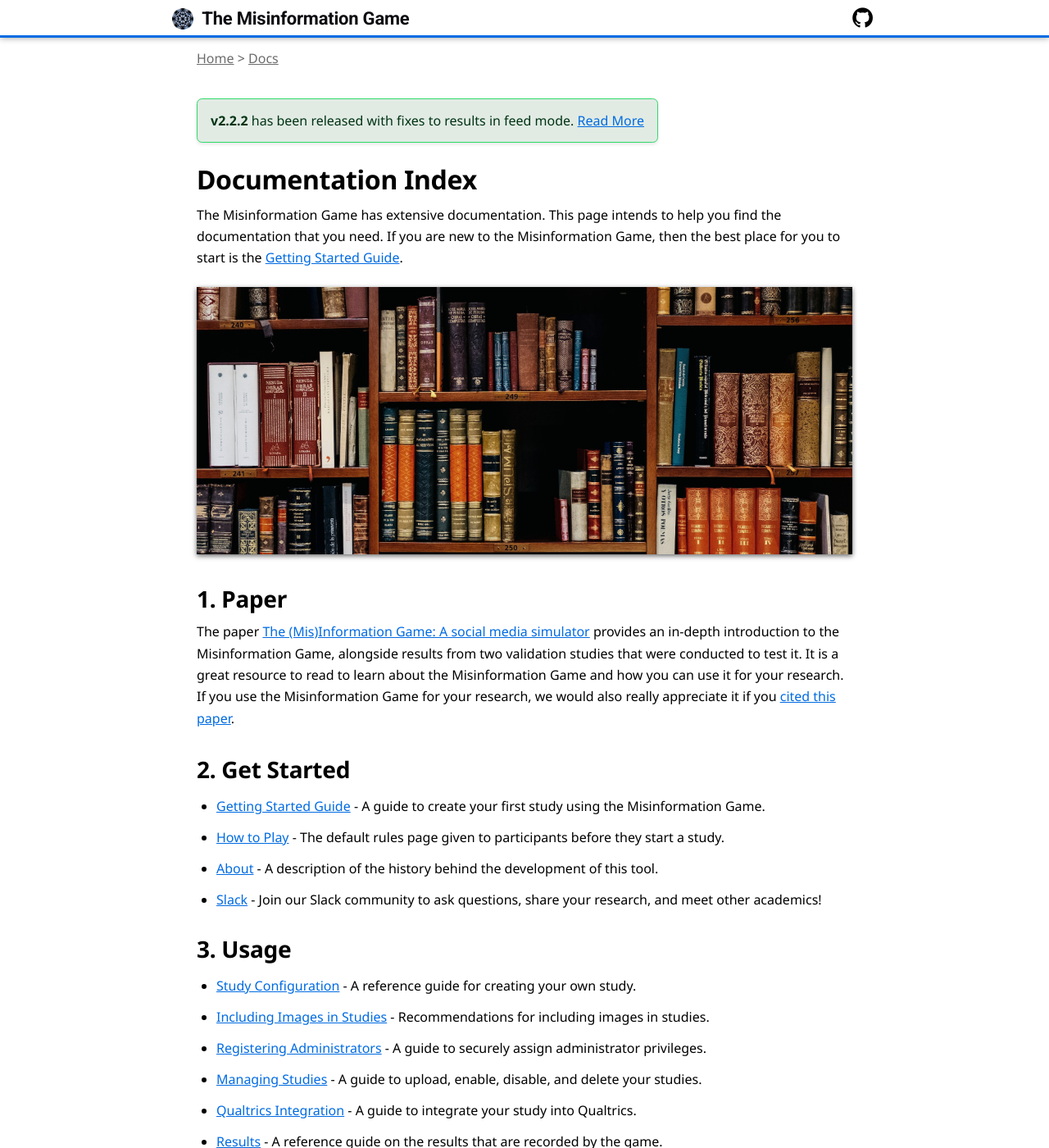
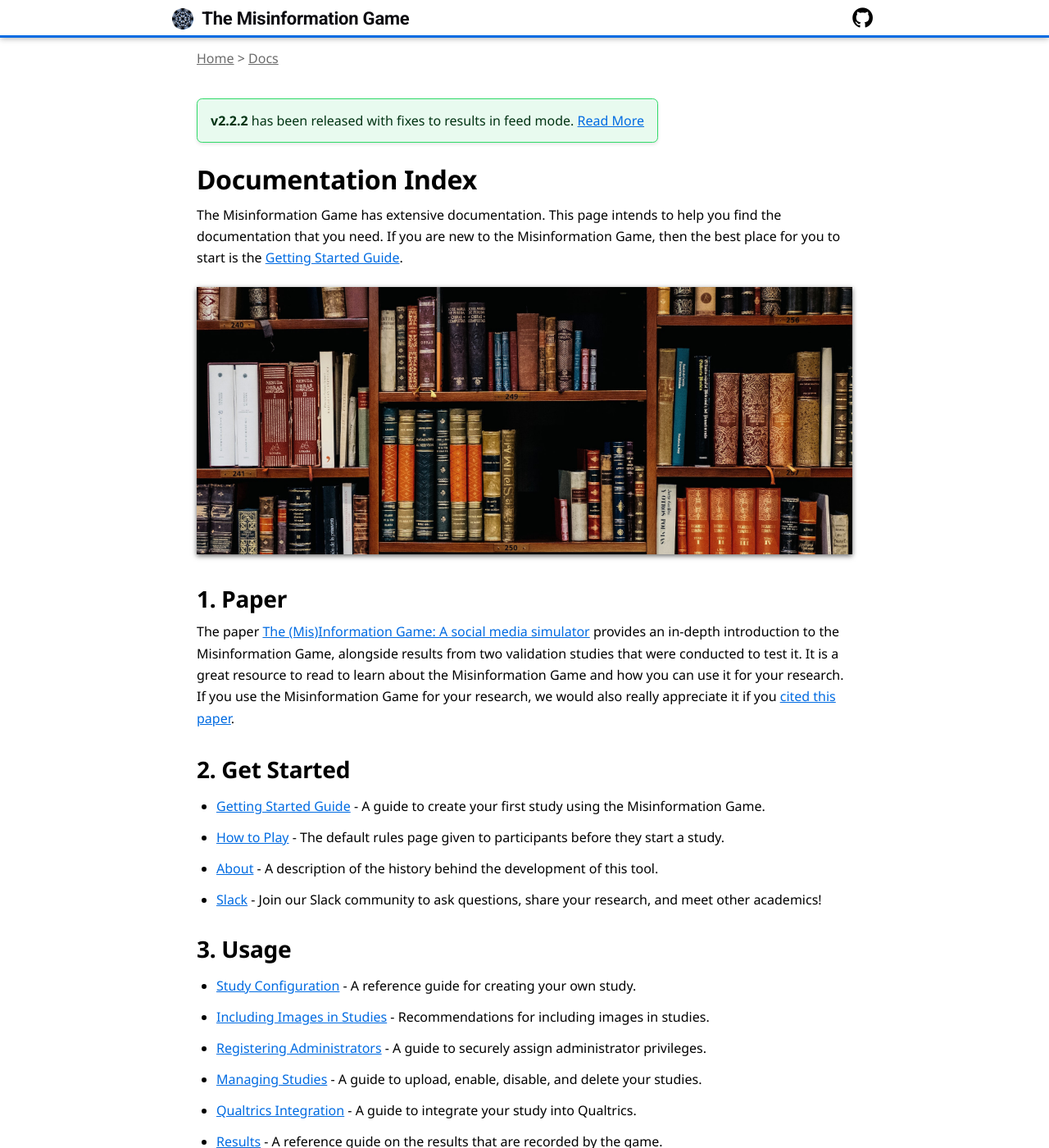
Before and after one commit to beekewardin/themisinformationgame.github.io, a Jekyll site: the page built from DocumentationIndex.md, in a window 1280 px wide and 1400 px high. Shown: the whole window at 82% size. Built offline with Jekyll 4.4.1, drawn with Linux system fonts in a browser that asks for light colours; nearby versions of some CDN libraries; our own code applies the rules of GitHub Pages for plain Markdown files.

Commit message:
Update colour of new version notice

```diff
--- a/_sass/_base.scss
+++ b/_sass/_base.scss
@@ -288,7 +288,7 @@ p.info {
   color: #011933;
 }
 p.update {
-  background-color: #e1ebe4;
+  background-color: #e8faef;
   border-color: #30db69;
   color: #013313;
 }
```
